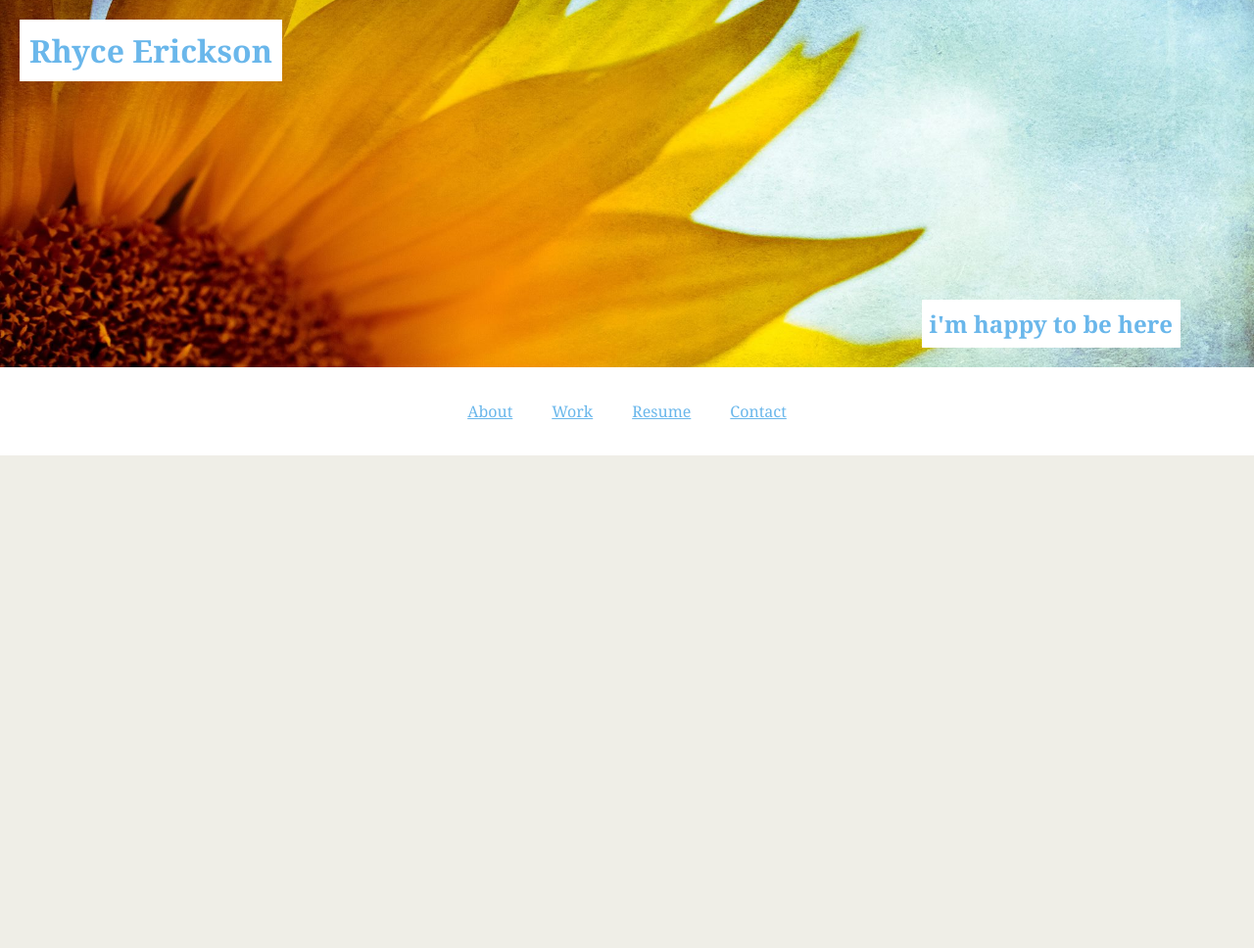
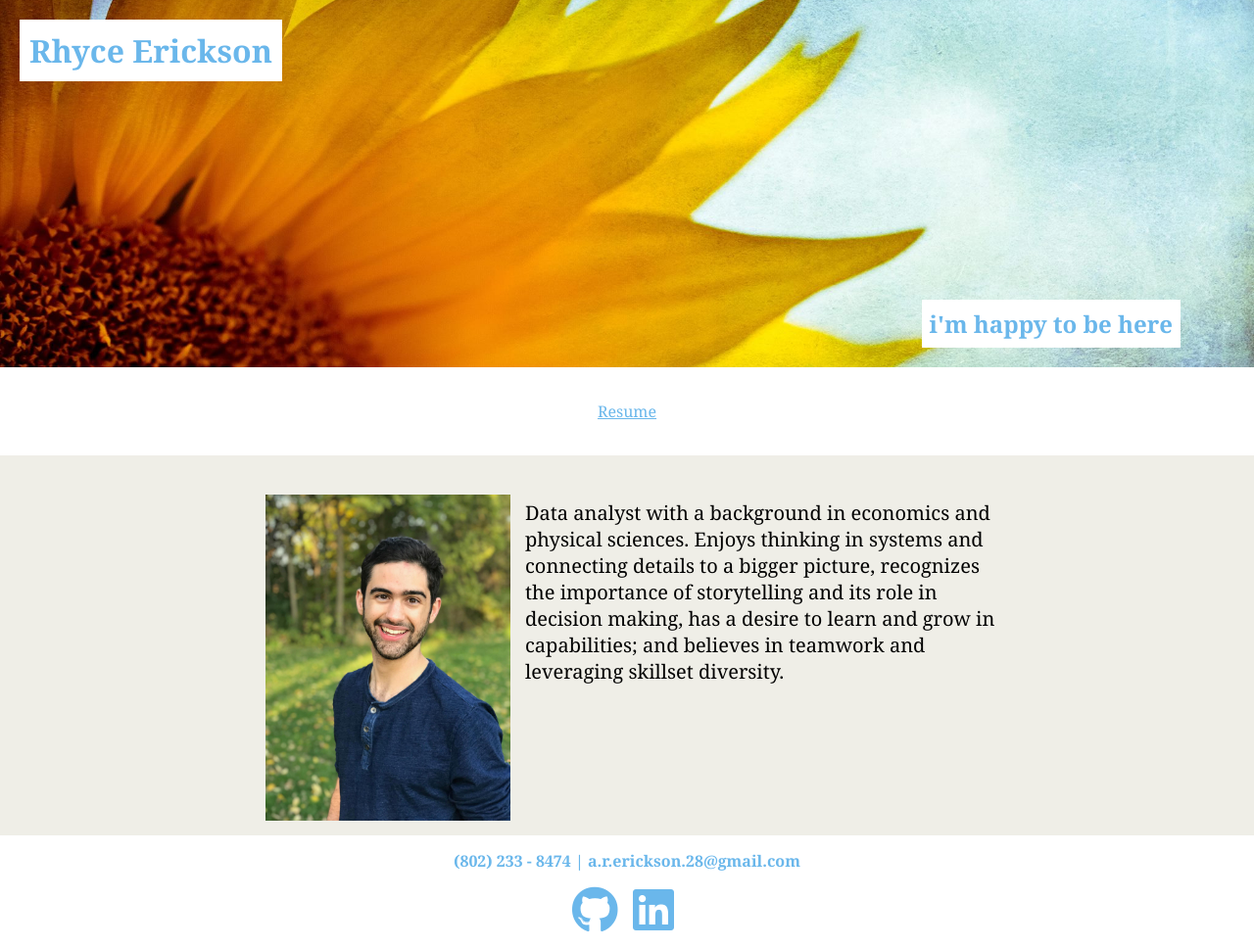
Before and after one commit to arerickson28/arerickson28.github.io, a plain HTML site: page index.html in a window 1280 px wide. Shown: the whole page at 98% size. Before the commit the page ends 800 px from the top, so only its background shows below. Drawn offline with Linux system fonts and the light colour scheme.

Commit message:
added contact links

```diff
--- a/index.html
+++ b/index.html
@@ -3,13 +3,17 @@
 <head>
   <meta charset="UTF-8">
   <title>Rhyce | Personal Page</title>
+  <!-- <link href="https://cdnjs.cloudflare.com/ajax/libs/font-awesome/5.15.3/css/all.min.css"> -->
+  <!-- <link rel="stylesheet" href="path/to/font-awesome/css/font-awesome.min.css"> -->
   <link rel="stylesheet" type="text/css" href="style.css">
+  <link rel="stylesheet" href="https://cdnjs.cloudflare.com/ajax/libs/font-awesome/5.15.3/css/all.min.css" integrity="sha512-iBBXm8fW90+nuLcSKlbmrPcLa0OT92xO1BIsZ+ywDWZCvqsWgccV3gFoRBv0z+8dLJgyAHIhR35VZc2oM/gI1w==" crossorigin="anonymous" referrerpolicy="no-referrer" />
+  <!-- <script src="https://use.fontawesome.com/f53fa77346.js"></script> -->
 </head>
-
 <body>
 
+
+
   <div id="bannerImage">
-
         <div id="banner1">
           <h1>Rhyce Erickson</h1>
         </div>
@@ -17,26 +21,46 @@
         <div id="banner2">
           <h2>i'm happy to be here</h2>
         </div>
-
   </div>
 
 
 <header>
-
     <nav>
         <ul>
-          <li><a href="#aboutMe">About</a></li>
-          <li><a href="#work">Work</a></li>
-          <li><a href="#resume">Resume</a></li>
-          <li><a href="#contactMe">Contact</a></li>
+            <!-- <li><a href="#aboutMe">About</a></li> -->
+            <!-- <li><a href="#work">Portfolio</a></li> -->
+            <li><a href="https://docs.google.com/document/d/1KfSe6Sal8frXmEi7c9S4shq23ZL-tTY5A44hOzINn-A/edit?usp=sharing" target="_blank">Resume</a></li>
+            <!-- <li><a href="#contactMe">Contact</a></li> -->
         </ul>
     </nav>
-
 </header>
 
+<main>
+    <div id="bio">
+      <img id="bio-pic" src="images/me.jpg">
+      <p>Data analyst with a background in economics and physical sciences.
+        Enjoys thinking in systems and connecting details to a bigger picture,
+        recognizes the importance of storytelling and its role in decision making,
+        has a desire to learn and grow in capabilities; and believes in teamwork and
+        leveraging skillset diversity.
+      </p>
+    </div>
+</main>
 
+<footer>
+  <div id="contact">
+      <h4>(802) 233 - 8474 | a.r.erickson.28@gmail.com</h4>
+      <div id="icons">
+        <!-- <div class="icon"> -->
+          <a href="https://github.com/arerickson28" target="_blank"><i id="githubIcon" class="fab fa-github fa-3x"></i></a>
+        <!-- </div> -->
 
-
+        <!-- <div class="icon"> -->
+          <a href="https://www.linkedin.com/in/rhyce-erickson-a74943a0/" target="_blank"><i id="linkedinIcon" class="fab fa-linkedin fa-3x"></i></a>
+        <!-- </div> -->
+    </div>
+</div>
+</footer>
 
   <!-- <main class="container">
     <section id="main-bio">
--- a/style.css
+++ b/style.css
@@ -6,16 +6,11 @@ body {
     background-color: #efeee7 ;
     /* background-color: teal; */
     font-family: "Georgia" ;
-
-
-
 }
 
 p {
     font-size: 20px ;
 }
-
-
 
 a {
     color: rgb(106, 183, 235) ;
@@ -51,7 +46,33 @@ a {
     align-items: flex-end ;
 }
 
+main {
+    display: flex ;
+    justify-content: center ;
+}
 
+#bio {
+    /* display: flex ;
+    justify-content: center ; */
+    width: 60% ;
+    margin-top: 25px ;
+}
+
+/* #bio p {
+    display: inline-block ;
+} */
+
+
+#bio-pic {
+    width: 250px ;
+    float: left ;
+    margin: 15px ;
+}
+
+
+i {
+   width: 50px ;
+}
 
 h2 {
     margin-right: 75px ;
@@ -60,7 +81,10 @@ h2 {
     color: rgb(106, 183, 235) ;
 }
 
-
+h4 {
+    margin: 0px ;
+    color:rgb(106, 183, 235) ;
+}
 
 h1 {
     margin: 0px ;
@@ -90,3 +114,53 @@ header ul {
 header ul li {
     margin: 20px ;
 }
+
+footer {
+    display: flex ;
+    justify-content: center ;
+    background-color: white ;
+    align-items: center ;
+}
+
+i {
+    /* margin: 15px ; */
+    color: rgb(106, 183, 235) ;
+}
+
+#githubIcon {
+    border-radius: 50%;
+}
+
+.icon {
+    margin: 15px ;
+    display: inline ;
+    height: 48px ;
+    /* border-radius: 50% ; */
+    /* padding: 5px ; */
+}
+
+a {
+    height: 48px ;
+}
+
+#linkedinIcon {
+    /* padding: 0px ; */
+    padding-left: 8px ;
+}
+
+/* .icon:hover {
+    box-shadow: inset 0px 0px 8px rgb(106, 183, 235), 0 0 15px rgb(106, 183, 235);
+} */
+
+
+#contact {
+    display: flex ;
+    flex-direction: column ;
+    justify-content: center ;
+    align-items: center ;
+    margin: 15px ;
+}
+
+#icons {
+    margin-top: 15px ;
+}
```
Lines whose indentation alone changed are shown as unchanged.
